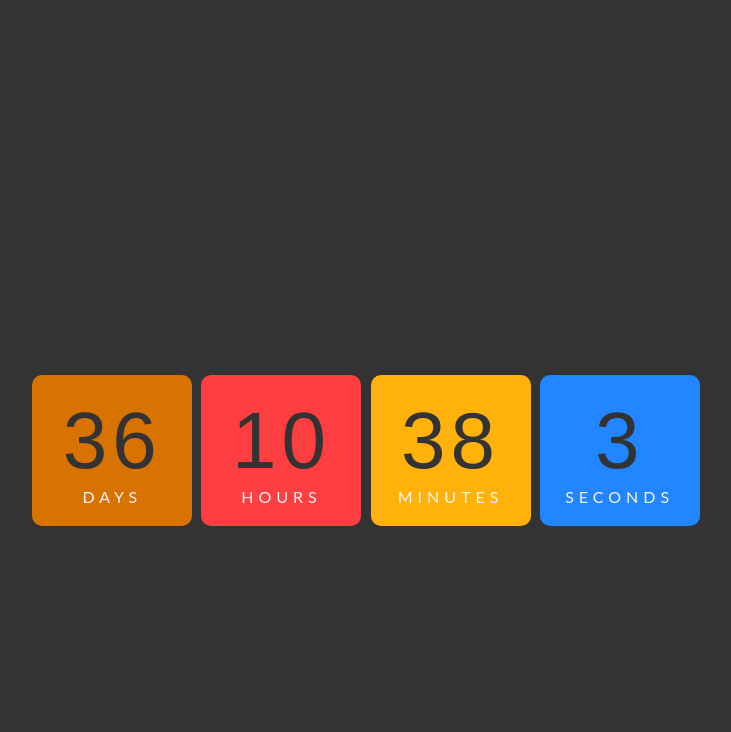
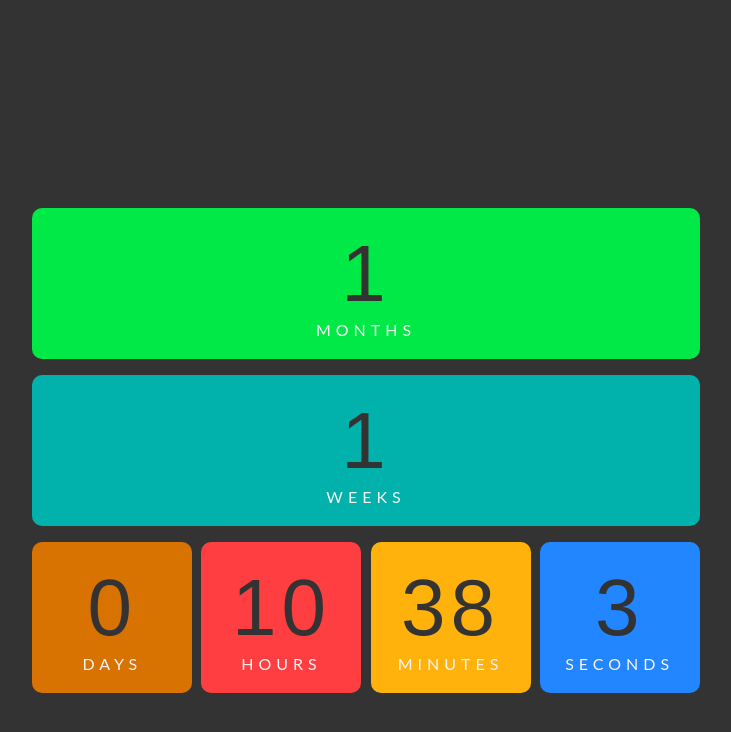
Before and after one commit to prplecake/jrgnsn.net, a Jekyll site: the page built from countup.html, in a window 1280 px wide. Shown: the top 732 px of the page, without its empty margins (274-1005 px from the left). Built offline with Jekyll 4.4.1, drawn with Linux system fonts in a browser that asks for light colours; a script that is not in the unit is left out.

Commit message:
Add months and weeks to /countup/

```diff
--- a/countup.html
+++ b/countup.html
@@ -25,7 +25,6 @@ enableMenu: false
 			position: relative;
 			margin: auto;
 			overflow: hidden;
-			width: 850px;
 		}
 
 		h1 {
@@ -51,11 +50,25 @@ enableMenu: false
 			letter-spacing: 5px;
 		}
 
+		.months, .weeks,
+		.days, .hours, .minutes, .seconds, .left {
+			padding: 20px;
+			border-radius: 10px;
+			margin: 1em auto;
+		}
+
 		.days, .hours, .minutes, .seconds, .left {
 			display: inline-block;
-			padding: 20px;
 			width: 120px;
-			border-radius: 10px;
+			margin-top: 0;
+		}
+
+		.months {
+			background: #00e947;
+		}
+
+		.weeks {
+			background: #00b1ac;
 		}
 
 		.days {
@@ -99,13 +112,19 @@ enableMenu: false
 
 			const diff = today - chosenDate;
 
-			let days = Math.ceil(diff / (1000 * 60 * 60 * 24));
+			let months = Math.floor(diff / (1000 * 60 * 60 * 24 * 7 * 4));
+			let weeks = Math.floor((diff % (1000 * 60 * 60 * 24  * 7 * 4)) / (1000 * 60 * 60 * 24 * 7));
+			let days = Math.floor((diff % (1000 * 60 * 60 * 24 * 7)) / (1000 * 60 * 60 * 24));
 			let hours = Math.floor((diff % (1000 * 60 * 60 * 24)) / (1000 * 60 * 60));
 			let minutes = Math.floor((diff % (1000 * 60 * 60)) / (1000 * 60));
 			let seconds = Math.floor((diff % (1000 * 60)) / 1000);
 
 			document.getElementById("countup").innerHTML =
-			"<div class=\"days\"> \
+			"<div class=\"months\"> \
+			<div class=\"c-number\">" + months + "</div>months</div> \
+			<div class=\"weeks\"> \
+			<div class=\"c-number\">" + weeks + "</div>weeks</div> \
+			<div class=\"days\"> \
 			<div class=\"c-number\">" + days + "</div>days</div> \
 			<div class=\"hours\"> \
 			<div class=\"c-number\">" + hours + "</div>hours</div> \
```
